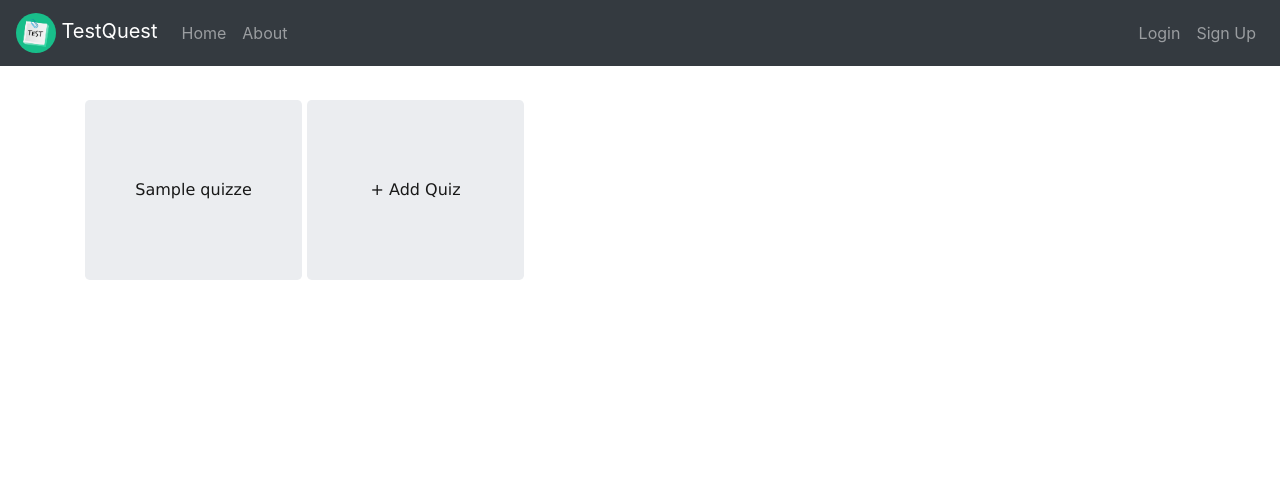
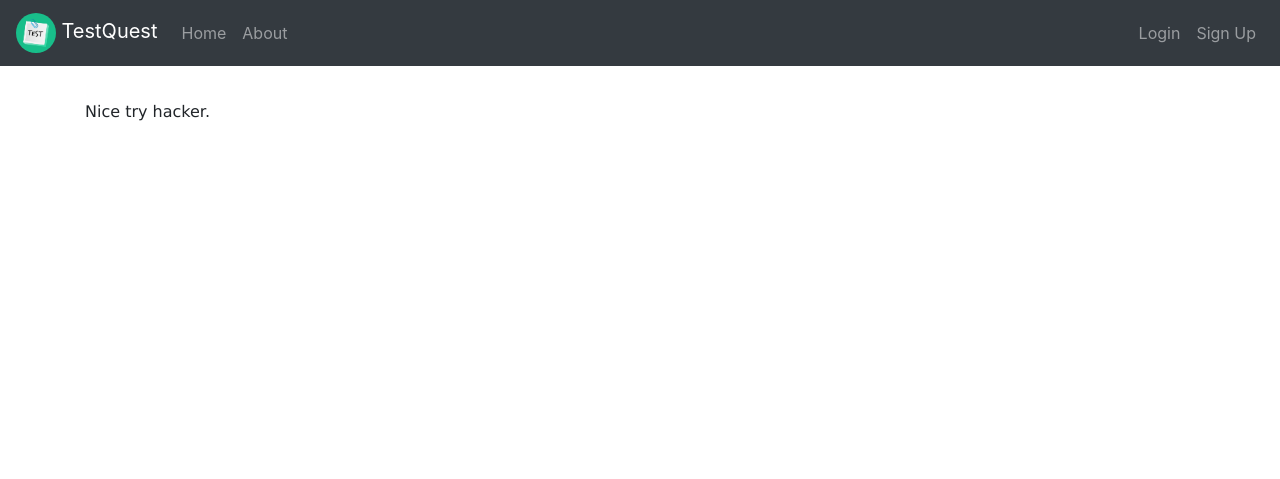
Before and after one commit to jasozh/TestQuest, a PHP site: page /quizzes.php in a window 1280 px wide. Shown: the top 479 px of the page. Run offline with PHP 8.4, Linux system fonts and the light colour scheme; tables that the repository leaves empty or names only in its code hold one stand-in row (values such as "Sample post").

Commit message:
Add security improvements to quizzes.php

```diff
--- a/quizzes.php
+++ b/quizzes.php
@@ -18,7 +18,12 @@ $_SESSION['current_quiz_id'] = 0;
                 unset($_SESSION['added_quiz']);
             }
 
-            $sql = "SELECT * FROM quizzes";
+            if(isset($_SESSION['loggedin'])) {
+                $user = $_SESSION['username'];
+            } else {
+                echo "Nice try hacker.";
+            }
+            $sql = "SELECT * FROM quizzes WHERE user_name = '$user'";
             $result = mysqli_query($con, $sql);
 
             while($row = mysqli_fetch_array($result)) {
@@ -34,11 +39,13 @@ $_SESSION['current_quiz_id'] = 0;
                 ";
             }
 
-            echo "
-            <form action='editQuizHandler.php' method='POST' class='inline'>
-                <button type='submit' name='addQuiz' value='true' class='jumbotron quiz-card btn btn-success'>+ Add Quiz</button>
-            </form>
-            ";
+            if(isset($_SESSION['loggedin'])) {
+                echo "
+                <form action='editQuizHandler.php' method='POST' class='inline'>
+                    <button type='submit' name='addQuiz' value='true' class='jumbotron quiz-card btn btn-success'>+ Add Quiz</button>
+                </form>
+                ";
+            }
             ?>
     </div>
 </div>
```
